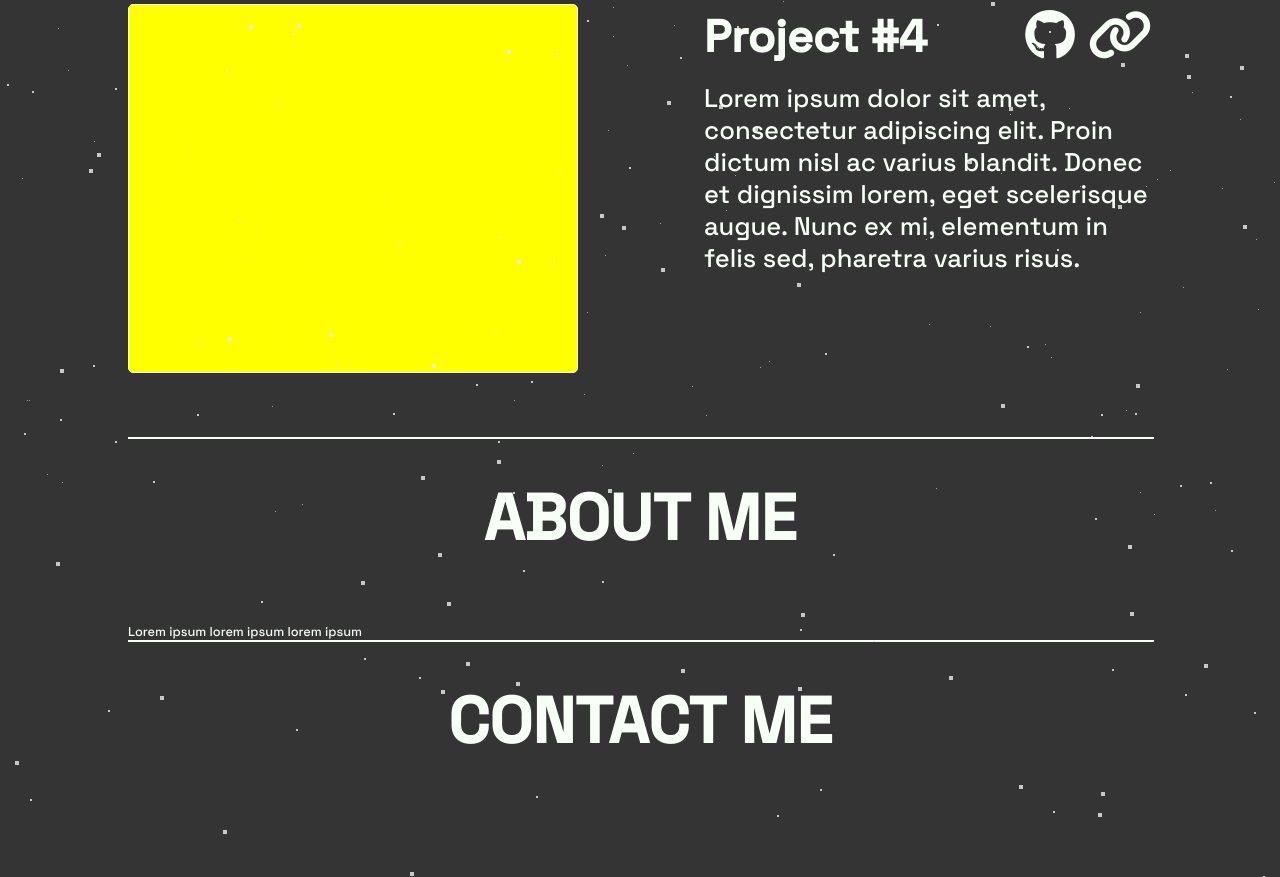
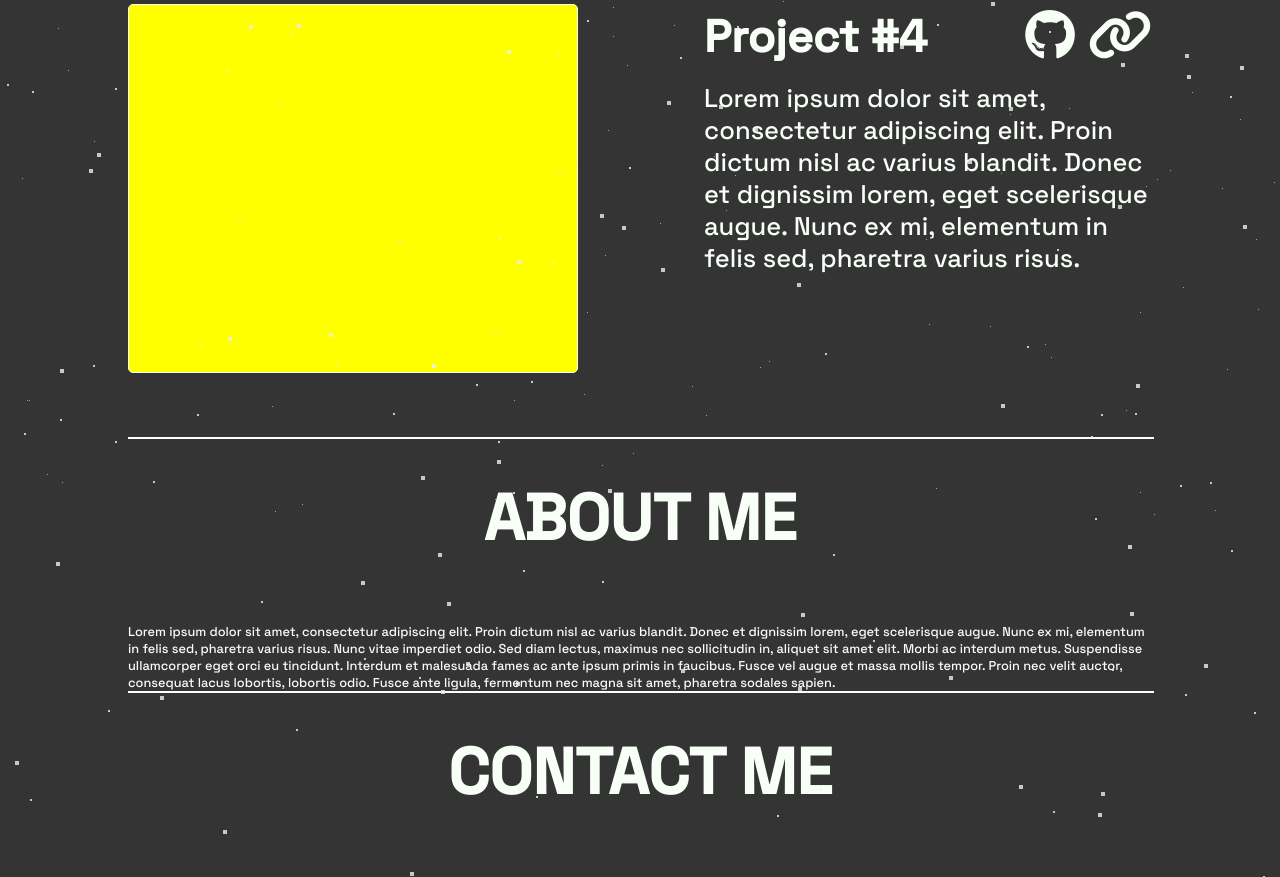
Before and after one commit to WilliamBusby/portfolio-website, a plain HTML site: page index.html in a window 1280 px wide. Shown: the part 2484-3361 px from the top of the page. Before the commit the page ends 3310 px from the top, so only its background shows below. Drawn offline with nearby package versions, Linux system fonts and the light colour scheme.

Commit message:
Added lorem ipsum to about me text

```diff
--- a/index.html
+++ b/index.html
@@ -116,7 +116,7 @@
         <h1>ABOUT ME</h1>
         <div id="main-about-me__image"></div>
         <div id="main-about-me__text">
-          <p>Lorem ipsum lorem ipsum lorem ipsum</p>
+          <p>Lorem ipsum dolor sit amet, consectetur adipiscing elit. Proin dictum nisl ac varius blandit. Donec et dignissim lorem, eget scelerisque augue. Nunc ex mi, elementum in felis sed, pharetra varius risus. Nunc vitae imperdiet odio. Sed diam lectus, maximus nec sollicitudin in, aliquet sit amet elit. Morbi ac interdum metus. Suspendisse ullamcorper eget orci eu tincidunt. Interdum et malesuada fames ac ante ipsum primis in faucibus. Fusce vel augue et massa mollis tempor. Proin nec velit auctor, consequat lacus lobortis, lobortis odio. Fusce ante ligula, fermentum nec magna sit amet, pharetra sodales sapien.</p>
         </div>
       </section>
       <div class="section-divider"></div>
```
